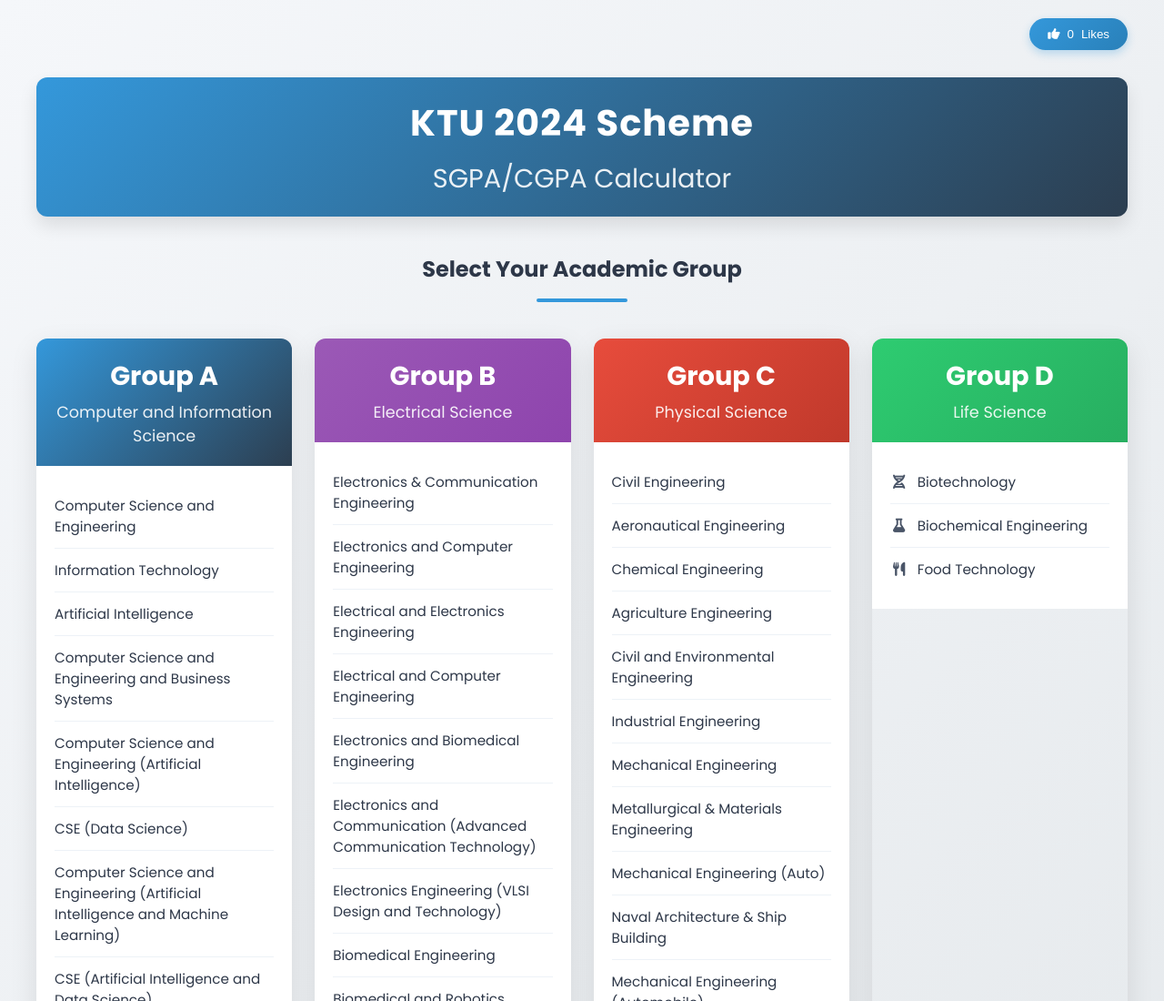
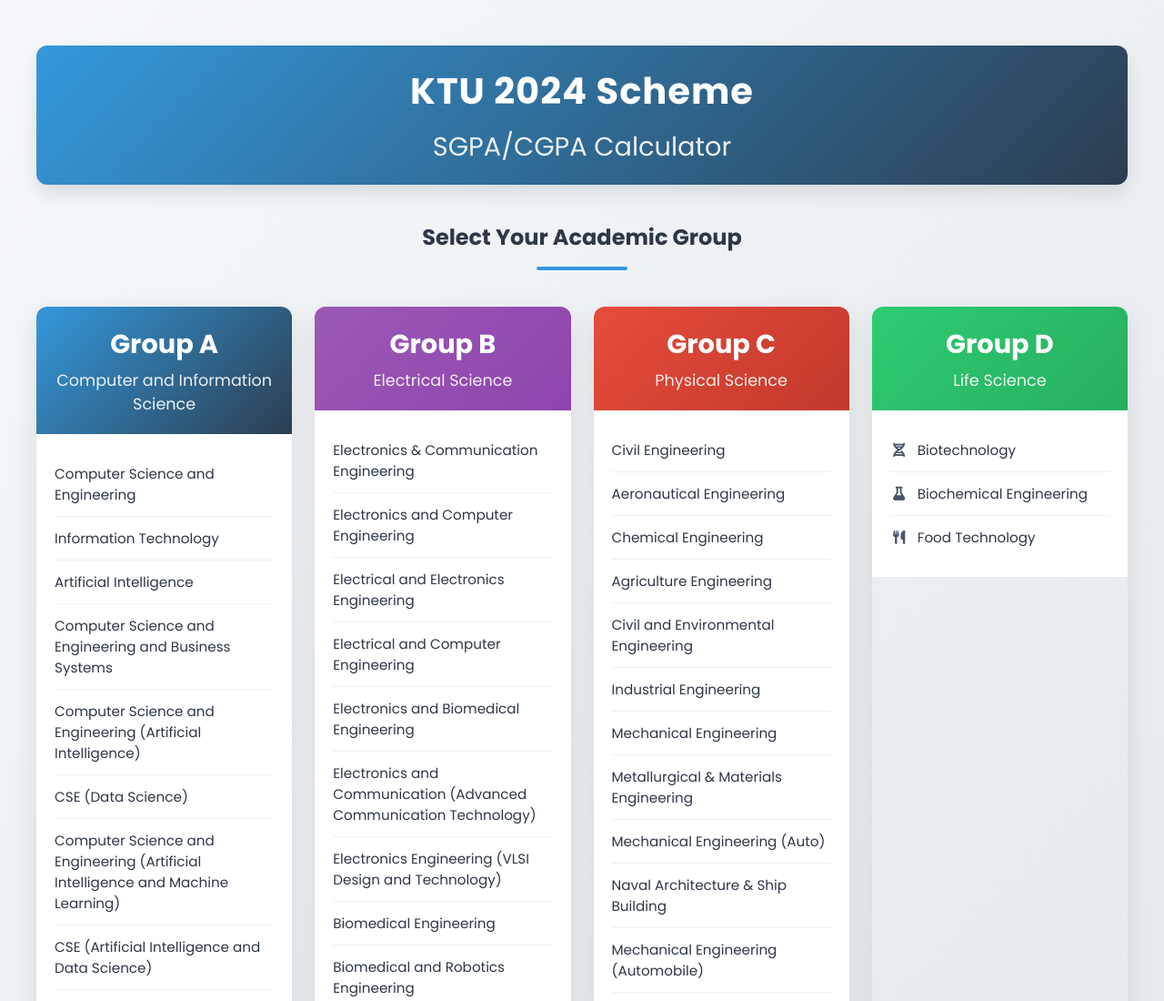
Before and after one commit to KtuGpa/KTU2024Scheme, a plain HTML site: page index.html in a window 1280 px wide. Shown: the top 1100 px of the page at 91% size. Drawn offline with Linux system fonts and the light colour scheme.

Commit message:
Update index.html

```diff
--- a/index.html
+++ b/index.html
@@ -21,11 +21,6 @@
 </head>
 <body>
     <div class="container">
-        <div class="header-actions">
-            <button id="like-btn" >
-                <i class="fas fa-thumbs-up"></i> <span id="like-count">0</span> Likes
-            </button>
-        </div>
 
         <div class="hero-header">
             <h1 class="main-title">KTU 2024 Scheme</h1>
```
